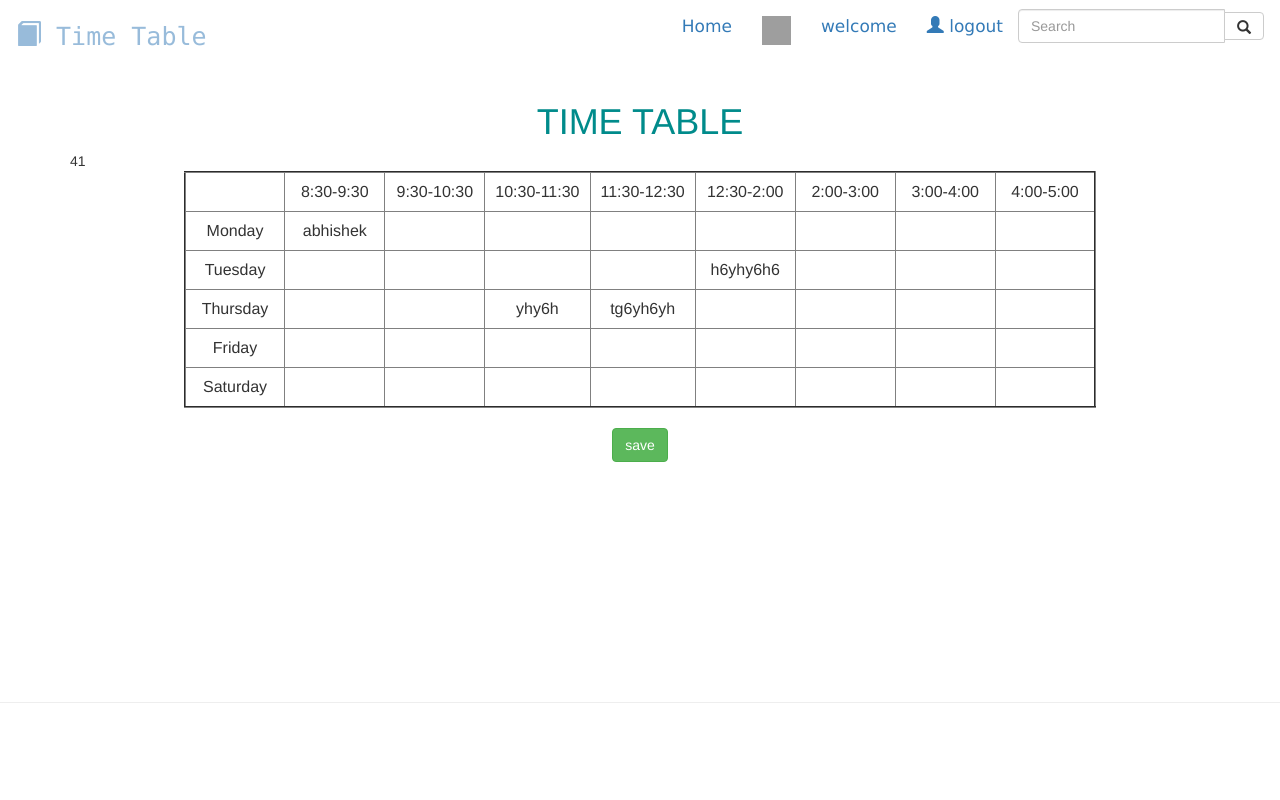
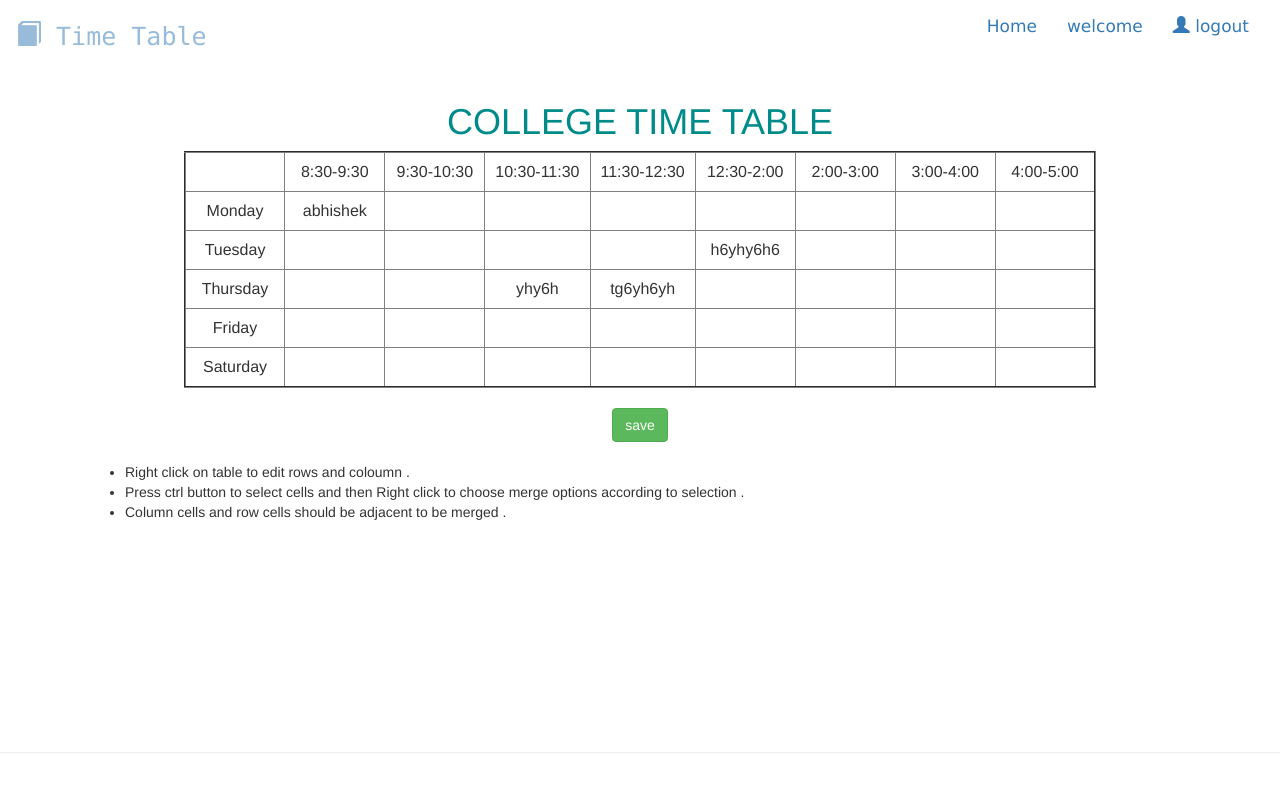
Before and after one commit to kumarabhishek008/time-table, a Django app: page / in a window 1280 px wide. Run offline with Django 3.2, Linux system fonts and the light colour scheme; a user stored in the database is signed in; data comes from the database, SQL or seed files in the repository; both versions use the stored data as it was after the commit; some libraries are stand-ins or nearby versions; grey boxes are pictures that could not be loaded.

Commit message:
added instructions line

```diff
--- a/templates/usertt/base.html
+++ b/templates/usertt/base.html
@@ -25,7 +25,7 @@
     </div>
    <form class="navbar-form navbar-right" action="search_user" method="post">
      {% csrf_token %}
-  <div class="input-group">
+  <div class="input-group hidden">
     <input type="text" name='username' class="form-control" placeholder="Search">
     <div class="input-group-btn">
       <button class="btn btn-default" type="submit">
@@ -44,7 +44,6 @@
 
 
       {% if user.is_authenticated %}
-      <li><a href={{user.profile.profile_pic.url}}><img src={{user.profile.profile_pic.url}} class="img-circle" width="29px" height="29px"></a></li>
         <li><a href="/"><span class="glyphicon"></span>welcome {{user.first_name}}</a></li>
 
         <li><a href="logout"><span class="glyphicon glyphicon-user"></span> logout</a></li>
--- a/templates/usertt/index.html
+++ b/templates/usertt/index.html
@@ -34,7 +34,7 @@
 
 <div class="container timetable" style="padding-bottom:200px;">
 
-<H1><FONT COLOR="DARKCYAN"><CENTER>TIME TABLE</FONT></H1>
+<H1><FONT COLOR="DARKCYAN"><CENTER>COLLEGE TIME TABLE</FONT></H1>
 
 <div class="container">
 
@@ -49,7 +49,7 @@
     <button id="mergeRows" class="btn btn-info">Merge Rows</button>
  </div>
 
- <input type='hidden' value='{% for j in usertable_1 %}{{j.id}}{% endfor %}' id='txt_id'>
+<input type='hidden' value='{% for j in usertable_1 %}{{j.id}}{% endfor %}' id='txt_id'>
 </div>
 <table border="2" cellspacing="3" align="center" class="editableTable" align="center">
     {% if user_len == 0 %}
@@ -137,17 +137,25 @@
     {% else %}
     {% for i in usertable_1 %}
         {{ i | safe}}
-        {{i.id}}
     {% endfor %}
     {% endif %}
 
 </table>
-<div class="text-center" style="padding:20"><button class="btn btn-success text-center" onclick="myfunc()">save</button></div>
+    <div class="text-center" style="padding:20">
+        <button class="btn btn-success text-center" onclick="myfunc()">save</button>
+    </div>
+    <div class="container">
+        <ul>
+            <li><p3>Right click on table to edit rows and coloumn .</p3></li>
+            <li><p3>Press ctrl button to select cells and then Right click to choose merge options according to selection .</p3></li>
+            <li><p3>Column cells and row cells should be adjacent to be merged .</p3></li>
+        </ul>
+    </div>
 </div>
 <hr>
 <br>
 {% for i in messages %}
-{{i}}
+    {{i}}
 {% endfor %}
 {% endblock %}
 <hr>
--- a/usertt/views.py
+++ b/usertt/views.py
@@ -94,7 +94,7 @@ def UpdateorCreateRow(request):
     if request.method == 'POST':
         update_code = request.POST['code']
         table_id = request.POST['id']
-        print("data",table_id)
+
         if table_id == '' :
             create_table=timetablecolumn.objects.create(c1=update_code)
             create_table.save()
```
Also changed, not shown: db.sqlite3.
